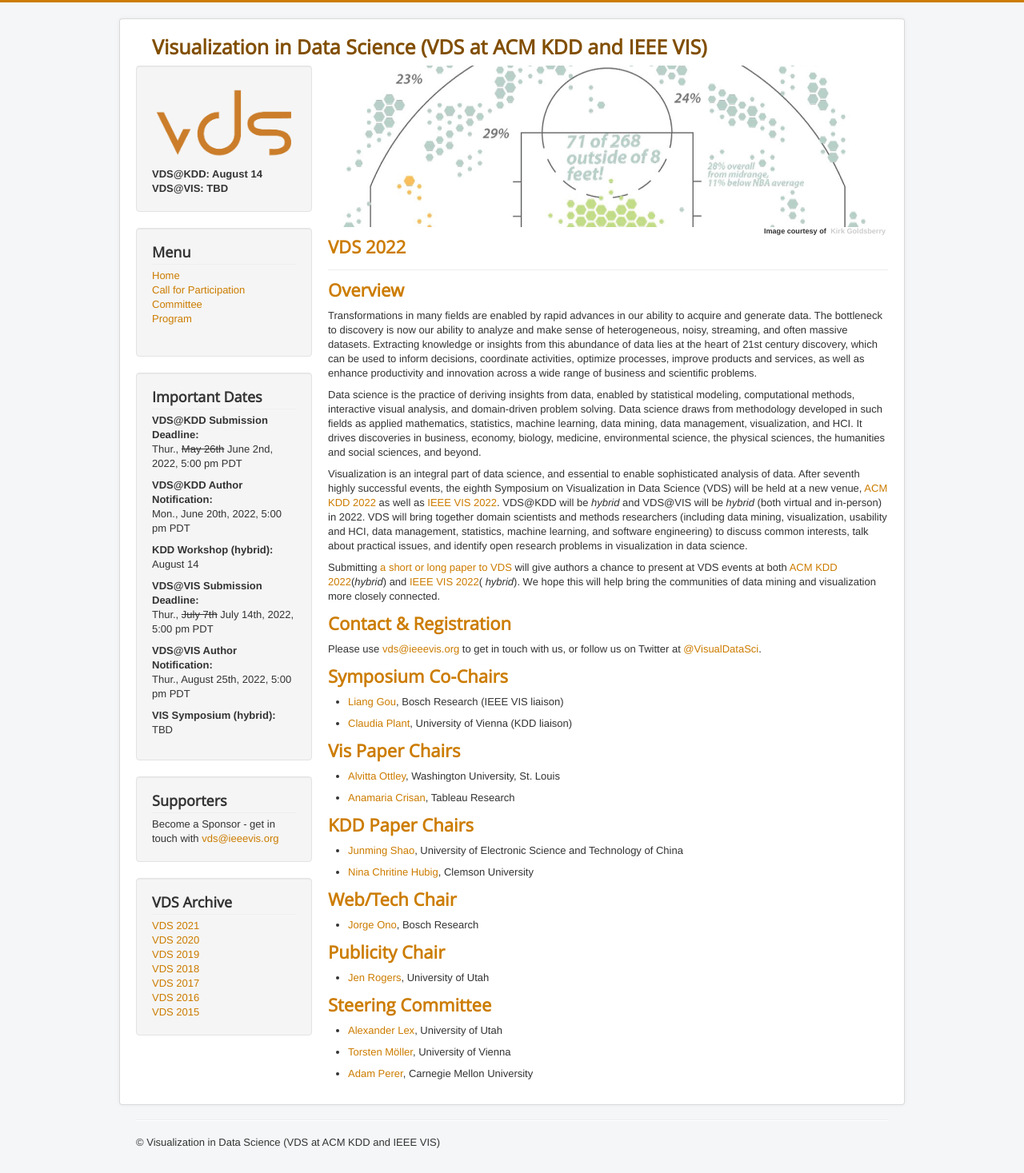
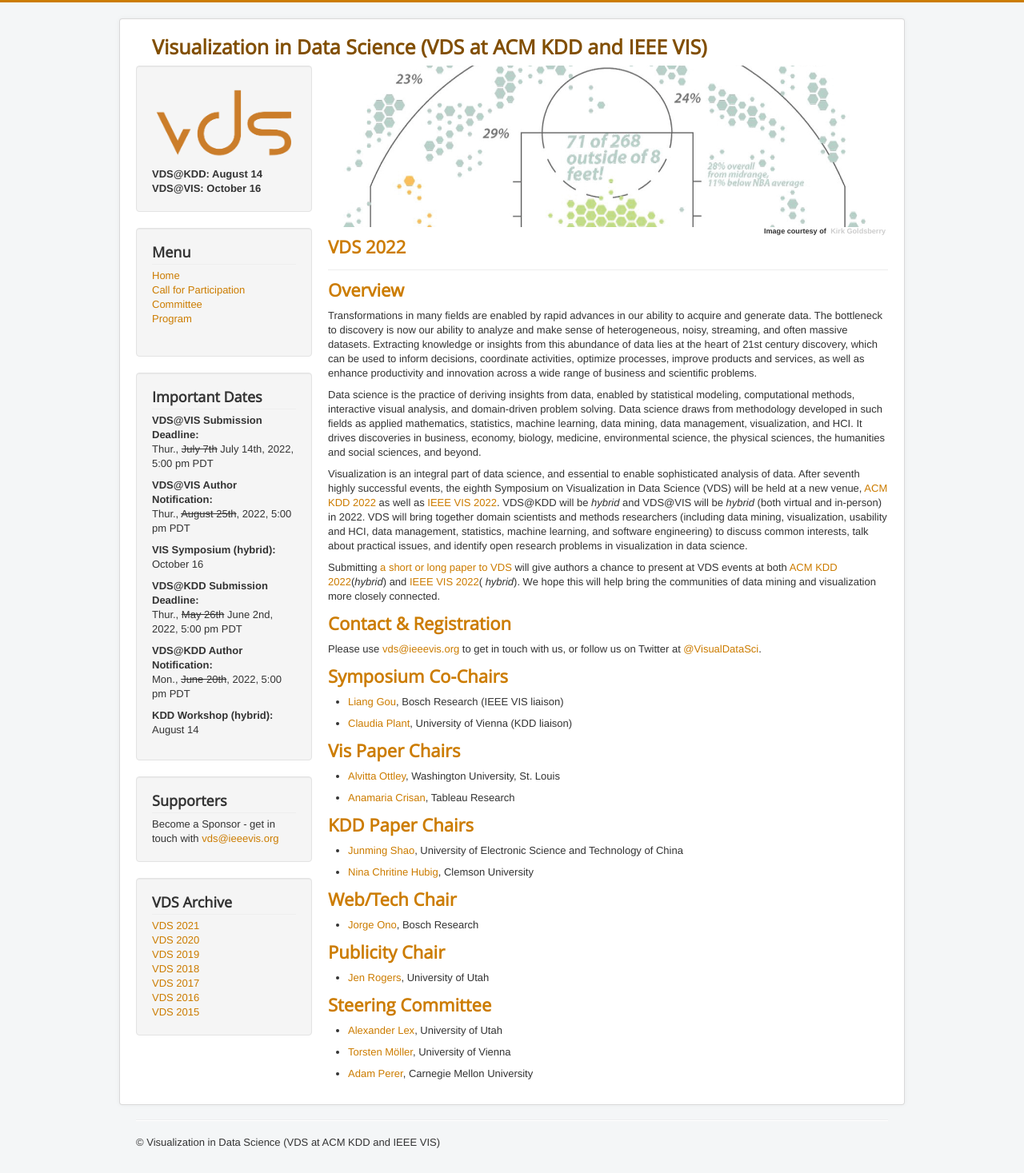
Before and after one commit to visualdatascience/2022, a Jekyll site: the page built from index.md, in a window 1280 px wide. Shown: the whole page at 80% size. Built offline with Jekyll 4.4.1, drawn with Linux system fonts in a browser that asks for light colours.

Commit message:
minor fixes

```diff
--- a/_config.yml
+++ b/_config.yml
@@ -8,11 +8,11 @@ conferenceshort: "VDS 2022"
 conferencedate: "TBD"
 
 deadline_submission:  "Thur., <s>May 26th</s> June 2nd, 2022, 5:00 pm PDT"
-deadline_notification: "Mon., June 20th, 2022, 5:00 pm PDT"
+deadline_notification: "Mon., <s>June 20th</s>, 2022, 5:00 pm PDT"
 deadline_submission_vis:  "Thur., <s>July 7th</s> July 14th, 2022, 5:00 pm PDT"
-deadline_notification_vis: "Thur., August 25th, 2022, 5:00 pm PDT"
+deadline_notification_vis: "Thur., <s>August 25th</s>, 2022, 5:00 pm PDT"
 event_date: "August 14"
-event2_date: "TBD"
+event2_date: "October 16"
 
 # Build settings
 markdown: kramdown
--- a/_layouts/program.html
+++ b/_layouts/program.html
@@ -4,7 +4,6 @@ layout: page
 
 <p>VDS @IEEE VIS 2022</p>
 <p>Registration at <a href="http://ieeevis.org/year/2022/info/registration/conference-registration"> http://ieeevis.org/year/2022/info/registration/conference-registration </a>.</p>
-
 
 <span class="time">Sun. Oct 16, 2022, 9am - 12pm (CDT), 2022</span>
 
@@ -22,9 +21,6 @@ layout: page
      <span class="time">11:25am~11:55am CDT</span><div class="ttitle"> Keynote 2</div>
      {% include invited_talk.html time="11:25am~11:55am CDT" key="remco" %}
 </div>
-</div>
-
-
 
 <div style="color: rgb(179 174 174);text-decoration: line-through;">
 <p>VDS @ KDD 2022 (Past)</p>
```
Also changed, not shown: _includes/header.html (+3 -6 lines), _talks/jeandaniel.md (+3 -4 lines), _talks/remco.md (+2 -0 lines).
